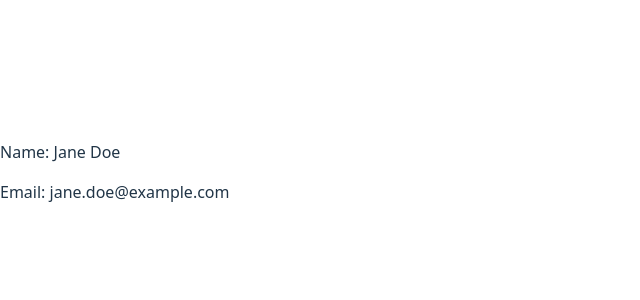
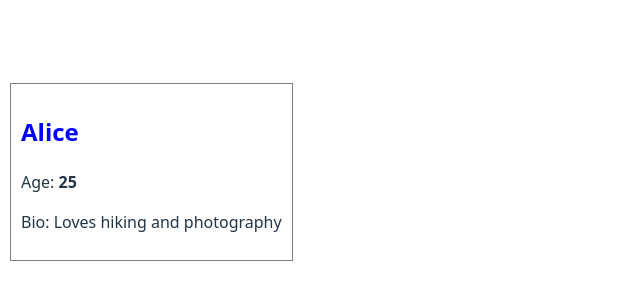
Before and after one commit to ketemaderesa/alx-fe-reactjs, a React (Vite) app in the folder alx-react-app-props/: page / in a window 1280 px wide. Shown: the part 228-528 px from the top of the page, without its empty margins (0-640 px from the left). Built offline with nearby package versions, Linux system fonts and the light colour scheme.

Commit message:
Refactor prop drilling to Context API

```diff
--- a/alx-react-app-props/src/App.jsx
+++ b/alx-react-app-props/src/App.jsx
@@ -1,12 +1,18 @@
+// src/App.jsx
+import React from 'react';
 import UserContext from './UserContext';
-import ProfilePage from './ProfilePage';
+import UserProfile from './components/UserProfile';
 
 function App() {
-  const userData = { name: "Jane Doe", email: "jane.doe@example.com" };
+  const userData = {
+    name: "Alice",
+    age: 25,
+    bio: "Loves hiking and photography"
+  };
 
   return (
     <UserContext.Provider value={userData}>
-      <ProfilePage />
+      <UserProfile />
     </UserContext.Provider>
   );
 }
--- a/alx-react-app-props/src/UserContext.js
+++ b/alx-react-app-props/src/UserContext.js
@@ -1,3 +1,6 @@
+// src/UserContext.js
 import { createContext } from 'react';
+
 const UserContext = createContext();
+
 export default UserContext;
--- a/alx-react-app-props/src/components/UserProfile.jsx
+++ b/alx-react-app-props/src/components/UserProfile.jsx
@@ -1,10 +1,17 @@
-function UserProfile(props) {
-    return (
-        <div>
-            <h2>{props.name}</h2>
-            <p>Age: {props.age}</p>
-            <p>Bio: {props.bio}</p>
-        </div>
-    );
+// src/components/UserProfile.jsx
+import React, { useContext } from 'react';
+import UserContext from '../UserContext';
+
+function UserProfile() {
+  const userData = useContext(UserContext);
+
+  return (
+    <div style={{ border: '1px solid gray', padding: '10px', margin: '10px' }}>
+      <h2 style={{ color: 'blue' }}>{userData.name}</h2>
+      <p>Age: <span style={{ fontWeight: 'bold' }}>{userData.age}</span></p>
+      <p>Bio: {userData.bio}</p>
+    </div>
+  );
 }
+
 export default UserProfile;
```
